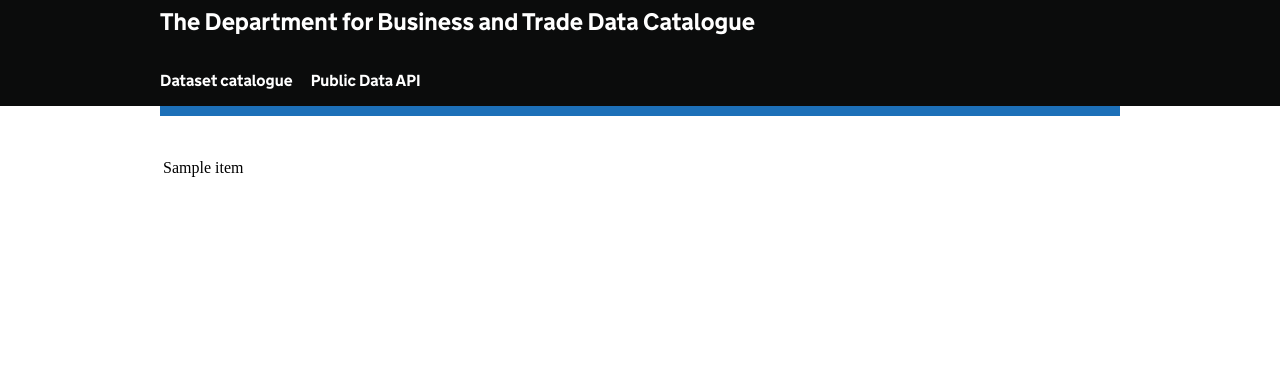
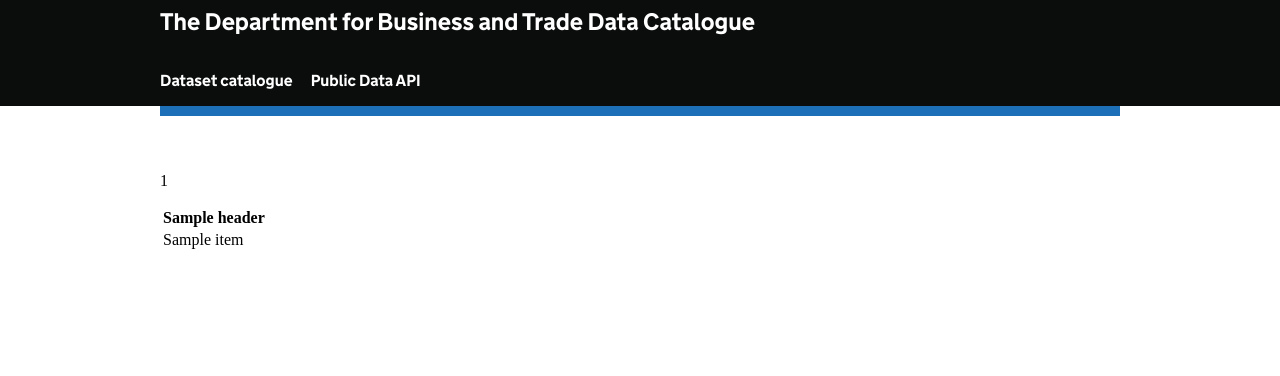
Before and after one commit to uktrade/trade-data-catalogue, a Django app: template trade_data_catalogue/templates/dataset_catalogue/preview.html in a window 1280 px wide. Shown: the top 376 px of the page. Run offline with Django 5.2, Linux system fonts and the light colour scheme; the template is opened without the code that fills it: most values are stand-ins (such as "Sample title", 1, 10 or a date in 2020).

Commit message:
Display row count and table headers to dataset data preview page

```diff
--- a/trade_data_catalogue/dataset_catalogue/views.py
+++ b/trade_data_catalogue/dataset_catalogue/views.py
@@ -89,5 +89,7 @@ class DatasetDataPreviewView(DatasetVersionBreadcrumbView):
 
         dataset = DatasetDataPreview(dataset_id, version, data_type, data_id)
         context["dataset"] = dataset
+        context["data_headers"] = dataset.data_object.csv_headers
+        context["row_count"] = dataset.data_object.csv_row_count
         context["data_rows"] = dataset.data_object.csv_rows
         return context
--- a/trade_data_catalogue/templates/dataset_catalogue/preview.html
+++ b/trade_data_catalogue/templates/dataset_catalogue/preview.html
@@ -1,6 +1,15 @@
 {% extends "base.html" %} {% block content %}
 <div class="govuk-width-container">
+  <p>{{row_count}}</p>
   <table>
+    <thead>
+      <tr>
+        {% for header in data_headers %}
+        <th>{{header}}</th>
+        {% endfor %}
+      </tr>
+    </thead>
+    <tbody>
       {% for row in data_rows %}
       <tr>
         {% for item in row %}
@@ -8,6 +17,7 @@
         {% endfor %}
       </tr>
       {% endfor %}
+    </tbody>
   </table>
 </div>
 {% endblock %}
```
Lines whose indentation alone changed are shown as unchanged.
